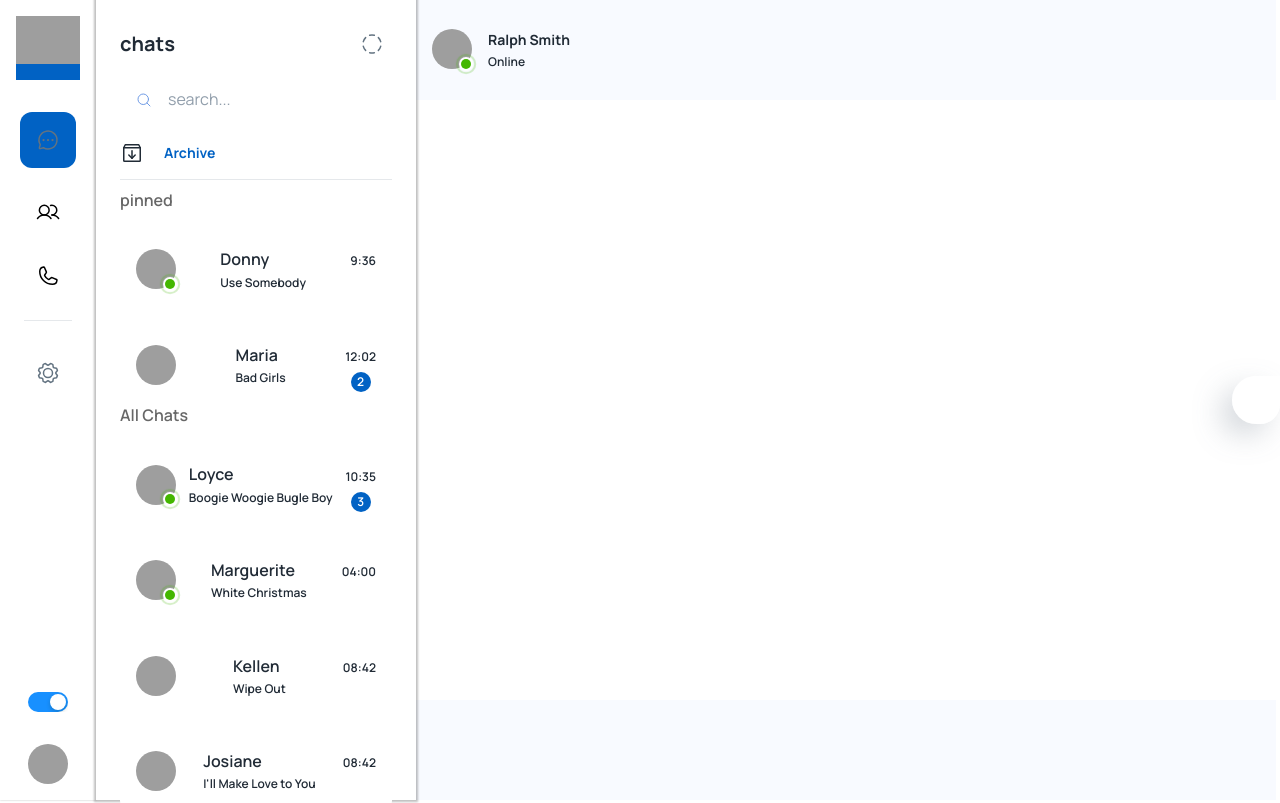
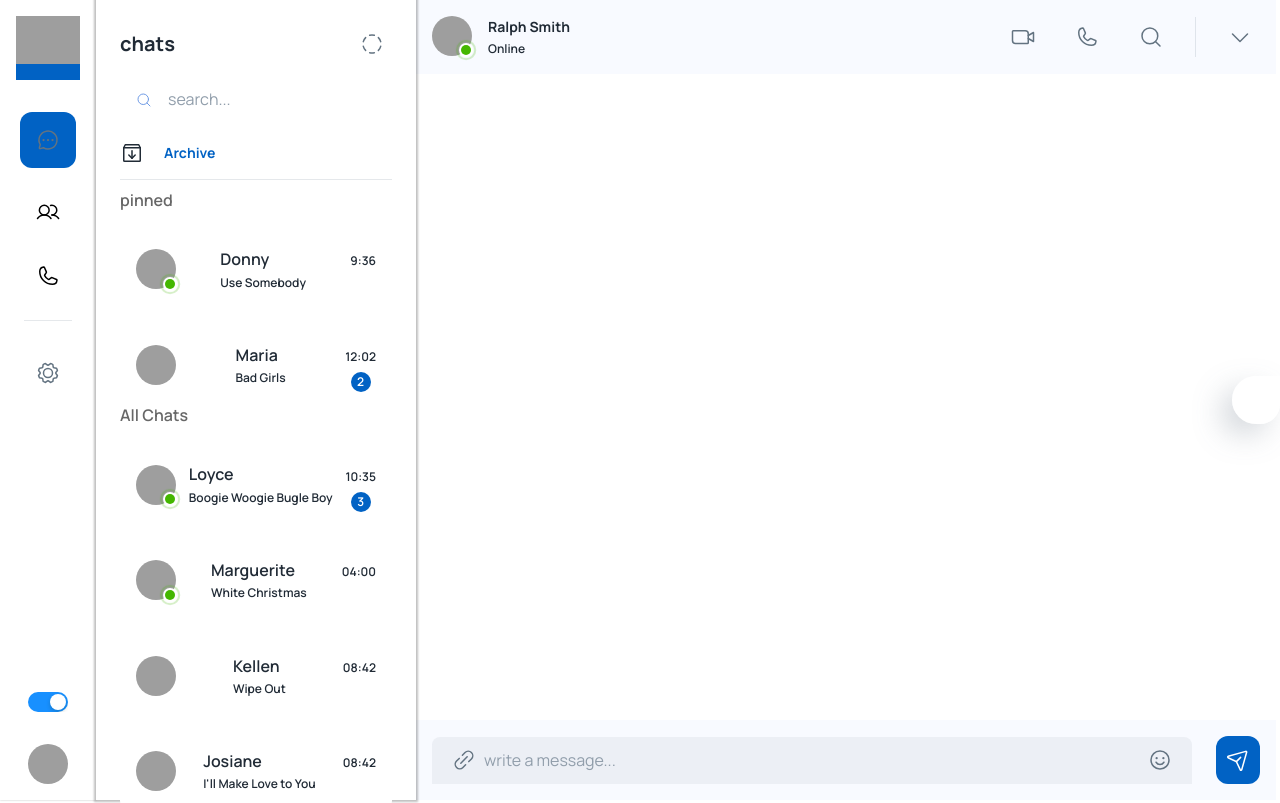
Before and after one commit to malisettigopi12/chatBootApplication, a React (Create React App) app: page /app in a window 1280 px wide. Shown: the top 803 px of the page. Built offline with nearby package versions, Linux system fonts and the light colour scheme; grey boxes are pictures that could not be loaded; some icons are missing.

Commit message:
added conversation component

```diff
--- a/src/components/Conversation/index.js
+++ b/src/components/Conversation/index.js
@@ -1,8 +1,9 @@
-import { styled } from "@mui/material/styles";
+import { styled, useTheme } from "@mui/material/styles";
 import { faker } from "@faker-js/faker";
-import { Avatar, Badge, Typography } from "@mui/material";
-import { Box, Stack } from "@mui/material"
+import { Avatar, Badge, Divider, Icon, IconButton, InputAdornment, Typography } from "@mui/material";
+import { Box, Stack, TextField } from "@mui/material"
 import React from "react";
+import { CaretDown, LinkSimple, MagnifyingGlass, PaperPlaneTilt, Phone, Smiley, VideoCamera } from "phosphor-react";
 
 const StyledBadge = styled(Badge)(({ theme }) => ({
     '& .MuiBadge-badge': {
@@ -33,12 +34,21 @@ const StyledBadge = styled(Badge)(({ theme }) => ({
     },
 }));
 
+const StyledInput = styled(TextField)(({ theme }) => ({
+    "& .MuiInputBase-input": {
+        paddingTop: "12px",
+        paddingBottom: "12px",
+    }
+}))
+
 const Conversation = () => {
+
+    const theme = useTheme();
     return (
 
         <Stack width="auto" height="100%" maxHeight="100vh">
             <Box sx={{
-                height: 100, width: "100%", backgroundColor: "#F8FAFF",
+                width: "100%", backgroundColor: theme.palette.mode === "light" ? "#F8FAFF" : theme.palette.background.paper,
                 boxShadow: "0px 0px 2px rgba(0,0,0, 0.25",
             }}
                 p={2}>
@@ -62,16 +72,59 @@ const Conversation = () => {
                             <Typography variant={"caption"}>Online</Typography>
                         </Stack>
                     </Stack>
+                    <Stack spacing={3} alignItems={"center"} direction={"row"}>
+                        <IconButton>
+                            <VideoCamera />
+                        </IconButton>
+                        <IconButton>
+                            <Phone />
+                        </IconButton>
+                        <IconButton>
+                            <MagnifyingGlass />
+                        </IconButton>
+                        <Divider orientation="vertical" flexItem />
+                        <IconButton>
+                            <CaretDown />
+                        </IconButton>
+                    </Stack>
                 </Stack>
             </Box>
             <Box sx={{ flexGrow: 1, width: "100%" }}>
 
             </Box>
-            <Box sx={{
-                height: 100, width: "100%", backgroundColor: "#F8FAFF",
+            <Box
+                p={2}
+                sx={{
+                    width: "100%", backgroundColor: theme.palette.mode === "light" ? "#F8FAFF" : theme.palette.background.paper,
                     boxShadow: "0px 0px 2px rgba(0,0,0, 0.25",
                 }}>
-
+                <Stack direction="row" alignItems={"center"} spacing={3}>
+                    <StyledInput
+                        fullWidth
+                        placeholder="write a message..."
+                        variant="filled"
+                        InputProps={{
+                            disableUnderline: true,
+                            startAdornment: <InputAdornment>
+                                <IconButton>
+                                    <LinkSimple />
+                                </IconButton>
+                            </InputAdornment>,
+                            endAdornment: <InputAdornment>
+                                <IconButton>
+                                    <Smiley />
+                                </IconButton>
+                            </InputAdornment>,
+                        }}
+                    />
+                    <Box sx={{ height: 48, width: 48, backgroundColor: theme.palette.primary.main, borderRadius: 1.5 }}>
+                        <Stack sx={{ height: "100%", width: "100%" }} alignItems={"center"} justifyContent={"center"}>
+                            <IconButton>
+                                <PaperPlaneTilt color="#fff" />
+                            </IconButton>
+                        </Stack>
+                    </Box>
+                </Stack>
             </Box>
         </Stack>
     );
--- a/src/pages/dashboard/GeneralApp.js
+++ b/src/pages/dashboard/GeneralApp.js
@@ -2,14 +2,15 @@ import { Box, Stack } from "@mui/system";
 import React from "react";
 import Conversation from "../../components/Conversation";
 import Chats from "./Chats";
-
+import { useTheme } from "@mui/material/styles"
 const GeneralApp = () => {
 
+  const theme = useTheme();
   return (
-    <Stack direction={"row"} sx={{width: "100%"}}>
-      <Chats/>
-      <Box sx={{height: "100%", width: "calc(100vw - 420px)", backgroundColor: "#fff"}}>
-          <Conversation/>
+    <Stack direction={"row"} sx={{ width: "100%" }}>
+      <Chats />
+      <Box sx={{ height: "100%", width: "calc(100vw - 420px)", backgroundColor: theme.palette.mode === "light" ? "#fff" : theme.palette.background.default }}>
+        <Conversation />
       </Box>
     </Stack>
   );
```
Lines whose indentation alone changed are shown as unchanged.
